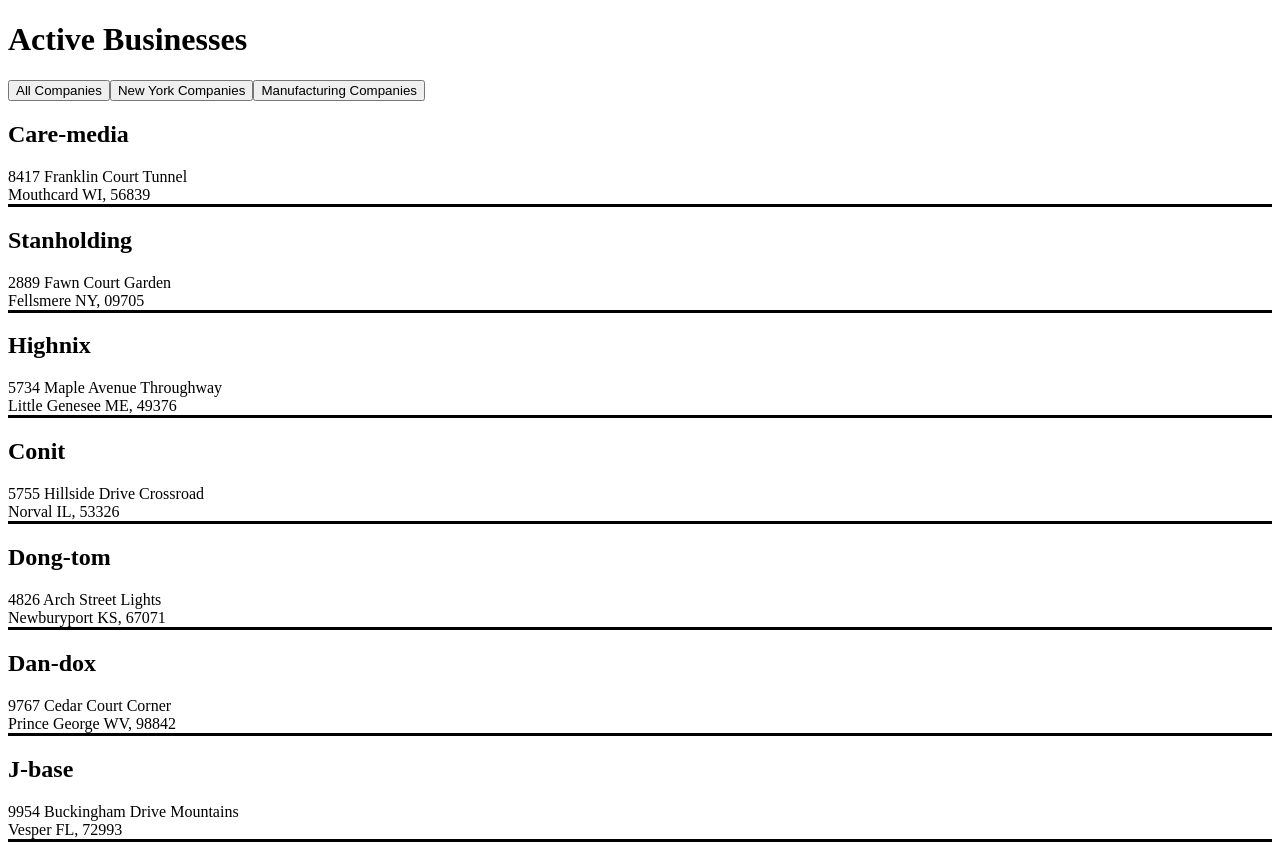
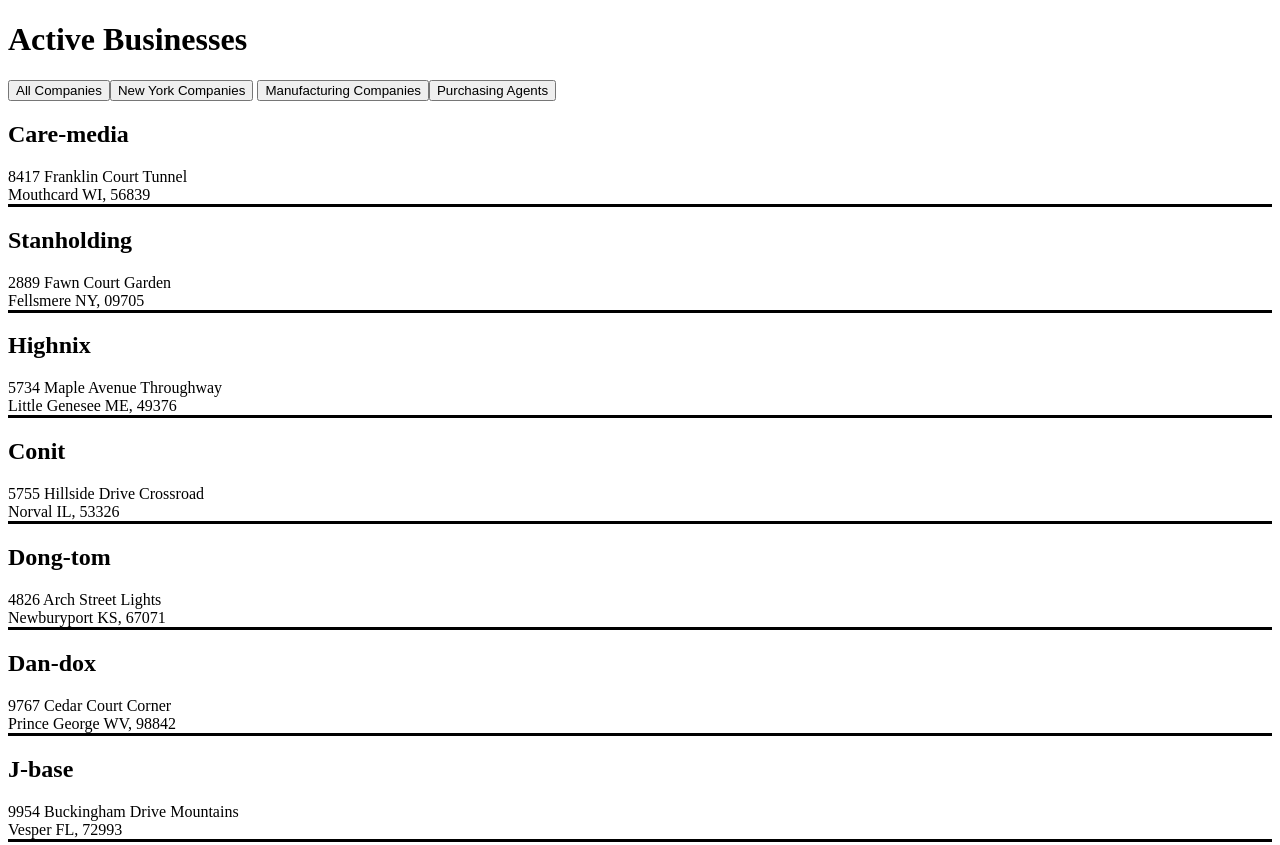
Before and after one commit to shawnbarron16/dothard-simbleton, a plain HTML site: page index.html in a window 1280 px wide. Shown: the top 845 px of the page. Drawn offline with Linux system fonts and the light colour scheme.

Commit message:
Quick Fix

```diff
--- a/index.html
+++ b/index.html
@@ -9,7 +9,8 @@
 </head>
 <body>
     <h1 id="header">Active Businesses</h1>
-    <button type="button" id="home-button">All Companies</button><button type="button" id="new-york-button">New York Companies</button><button type="button" id="manufacturing-button">Manufacturing Companies</button>
+    <button type="button" id="home-button">All Companies</button><button type="button" id="new-york-button">New York Companies</button>
+    <button type="button" id="manufacturing-button">Manufacturing Companies</button><button type="button" id="agents">Purchasing Agents</button>
     <article id="active-businesses">
     </article>
 
```
